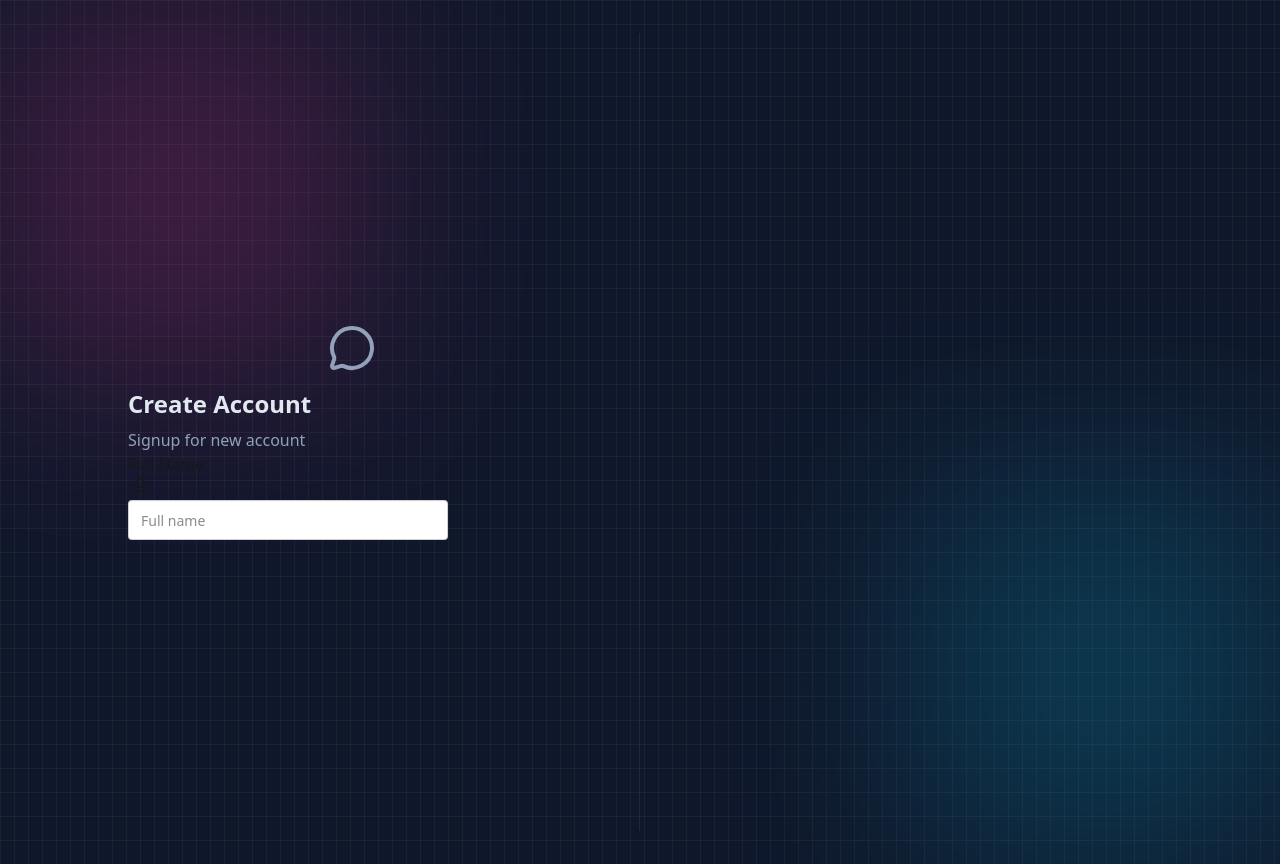
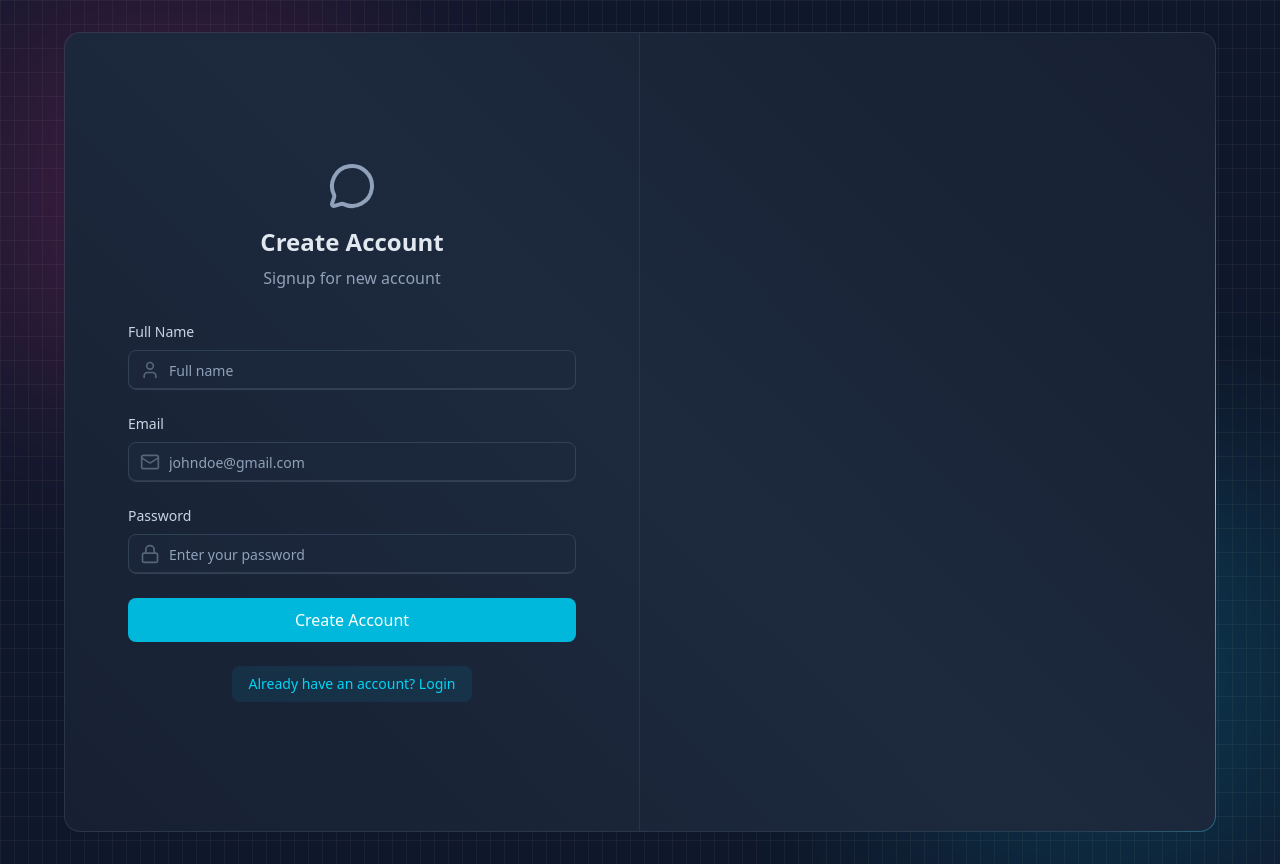
Before and after one commit to ankit11009/ChatEasy-app, a React app in the folder Frontend/: page /signup in a window 1280 px wide. Built offline with nearby package versions, Linux system fonts and the light colour scheme; no server answers; the HTML template or start-up script is replaced by a standard one.

Commit message:
feat: enhance SignUpPage with form validation and styling, add animated border effect

```diff
--- a/Frontend/src/Components/BorderAnimatedContainer.jsx
+++ b/Frontend/src/Components/BorderAnimatedContainer.jsx
@@ -2,10 +2,7 @@
 // https://cruip-tutorials.vercel.app/animated-gradient-border/
 function BorderAnimatedContainer({ children }) {
   return (
-    <div className="w-full h-full
-    [background:linear-gradient(45deg,#172033,theme(colors.slate.800)_50%,#172033)_padding-box,
-    conic-gradient(from_var(--border-angle),theme(colors.slate.600/.48)_80%,_theme(colors.cyan.500)_86%,
-    _theme(colors.cyan.300)_90%,_theme(colors.cyan.500)_94%,_theme(colors.slate.600/.48))_border-box] rounded-2xl border border-transparent animate-border  flex overflow-hidden">
+     <div className="w-full h-full [background:linear-gradient(45deg,#172033,theme(colors.slate.800)_50%,#172033)_padding-box,conic-gradient(from_var(--border-angle),theme(colors.slate.600/.48)_80%,_theme(colors.cyan.500)_86%,_theme(colors.cyan.300)_90%,_theme(colors.cyan.500)_94%,_theme(colors.slate.600/.48))_border-box] rounded-2xl border border-transparent animate-border  flex overflow-hidden">
       {children}
     </div>
   );
--- a/Frontend/src/Pages/SignUpPage.jsx
+++ b/Frontend/src/Pages/SignUpPage.jsx
@@ -1,6 +1,7 @@
 import React from 'react'
 import { useAuthStore } from '../Store/useAuth'
 import { useState } from 'react'
+import { Link } from 'react-router-dom'
 import BorderAnimatedContainer from "../Components/BorderAnimatedContainer"
 import { MessageCircleIcon, LockIcon, MailIcon, UserIcon, LoaderIcon } from "lucide-react";
 
@@ -12,7 +13,8 @@ const [formData,setFormData]=useState({fullName:"",email:"",password:""})
 const{signUp,isSignUp}=useAuthStore()
 
 const handleSubmit=(e)=>{
-
+    e.preventDefault()
+    signUp(formData)
 }
 
   return (
@@ -24,13 +26,14 @@ const handleSubmit=(e)=>{
         <div className="md:w-1/2 p-8 flex items-center justify-center md:border-r border-slate-600/30">
             <div className="w-full max-w-md">
                 {/*HEading TExt */}
-                <div>
+                <div className="text-center mb-8">
                     <MessageCircleIcon className="w-12 h-12 mx-auto text-slate-400 mb-4"/>
                     <h2 className="text-2xl font-bold text-slate-200 mb-2">Create Account</h2>
                     <p className="text-slate-400">Signup for new account</p>
                 </div>
                 {/*Form */}
                 <form onSubmit={handleSubmit} className="space-y-6">
+                    {/*Full NAme */}
                     <div>
                         <label className='auth-input-label'>Full Name</label>
                         <div className='relative'>
@@ -43,7 +46,50 @@ const handleSubmit=(e)=>{
                             />
                         </div>
                     </div>
+                    {/*Email input */}
+                     <div>
+                    <label className="auth-input-label">Email</label>
+                    <div className="relative">
+                      <MailIcon className="auth-input-icon" />
+
+                      <input
+                        type="email"
+                        value={formData.email}
+                        onChange={(e) => setFormData({ ...formData, email: e.target.value })}
+                        className="input"
+                        placeholder="johndoe@gmail.com"
+                      />
+                    </div>
+                  </div>
+                  {/*password input */}
+                  <div>
+                    <label className="auth-input-label">Password</label>
+                    <div className="relative">
+                      <LockIcon className="auth-input-icon" />
+
+                      <input
+                        type="password"
+                        value={formData.password}
+                        onChange={(e) => setFormData({ ...formData, password: e.target.value })}
+                        className="input"
+                        placeholder="Enter your password"
+                      />
+                    </div>
+                  </div>
+                  {/*Submit button */}
+                      <button className="auth-btn" type="submit" disabled={isSignUp}>
+                    {isSignUp ? (
+                      <LoaderIcon className="w-full h-5 animate-spin text-center" />
+                    ) : (
+                      "Create Account"
+                    )}
+                  </button>
                 </form>
+                  <div className="mt-6 text-center">
+                  <Link to="/login" className="auth-link">
+                    Already have an account? Login
+                  </Link>
+                </div>
 
             </div>
         </div>
--- a/Frontend/src/index.css
+++ b/Frontend/src/index.css
@@ -3,8 +3,49 @@
 
 
 
+@theme {
+  /* Define the keyframes */
+  @keyframes border {
+    to {
+      --border-angle: 360deg;
+    }
+  }
+
+  /* Define the animation utility */
+  --animate-border: border 4s linear infinite;
+}
+
+/* CRITICAL: This tells the browser that --border-angle
+   is a number/angle that can be interpolated/animated
+*/
 @property --border-angle {
-    inherits: false;
-    initial-value: 0deg;
-    syntax: '<angle>';
+  syntax: "<angle>";
+  initial-value: 0deg;
+  inherits: false;
 }
+
+.input {
+  @apply w-full bg-slate-800/50 border border-slate-700 rounded-lg py-2 pl-10 pr-4 text-slate-200 placeholder-slate-400 focus:ring-2 focus:ring-cyan-500 focus:border-transparent;
+}
+
+.auth-input-icon {
+  @apply absolute left-3 top-1/2 -translate-y-1/2 text-slate-400 size-5;
+}
+
+.auth-input-label {
+  @apply block text-sm font-medium text-slate-300 mb-2;
+}
+
+.auth-badge {
+  @apply inline-flex items-center px-3 py-1 text-xs font-medium rounded-full bg-cyan-500/20 text-cyan-300;
+}
+
+.auth-btn {
+  @apply w-full bg-cyan-500 text-white rounded-lg py-2.5 font-medium
+  hover:bg-cyan-600 focus:ring-2 focus:ring-cyan-500;
+}
+
+.auth-link {
+  @apply px-4 py-2 inline-block bg-cyan-500/10 rounded-lg text-cyan-400
+  hover:text-cyan-500 text-sm transition-colors;
+}
--- a/Frontend/vite.config.js
+++ b/Frontend/vite.config.js
@@ -7,16 +7,5 @@ export default defineConfig({
   plugins: [react(),
     tailwindcss(),
   ],
-   theme: {
-        extend: {
-            animation: {
-                'border': 'border 4s linear infinite',
-            },
-            keyframes: {
-                'border': {
-                    to: { '--border-angle': '360deg' },
-                }
-            }
-        },
-    },
+
 })
```
